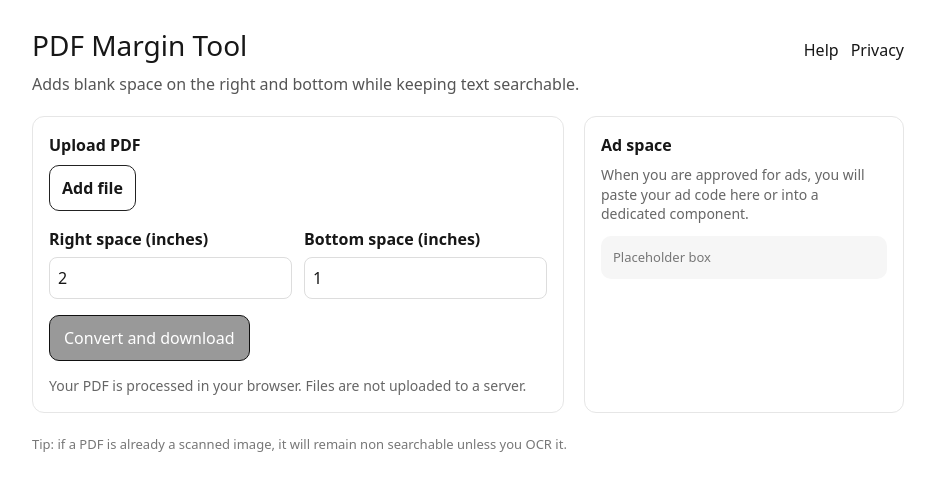
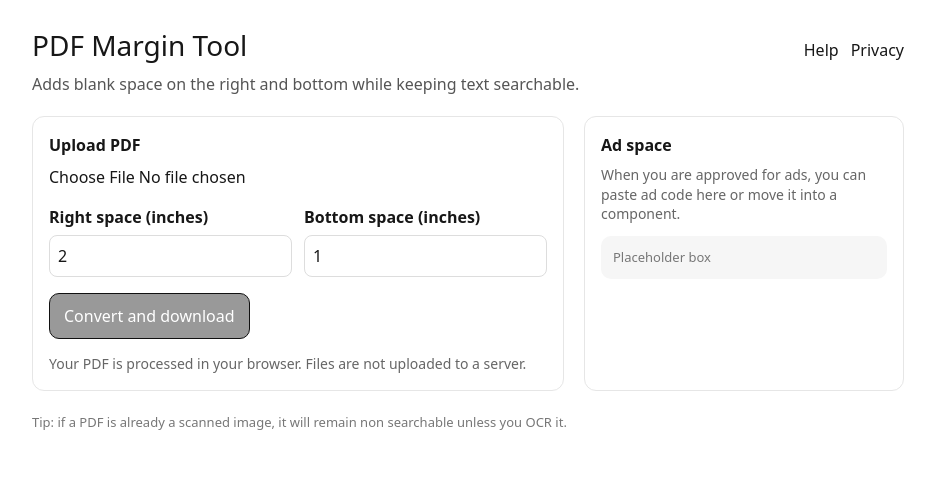
Before and after one commit to katherine-h-l/pdf-margin-tool, a Next.js app: page / in a window 1280 px wide. Shown: the top 490 px of the page, without its empty margins (172-1107 px from the left). Built offline with nearby package versions, Linux system fonts and the light colour scheme.

Commit message:
Fix Blob typing by using ArrayBuffer slice

```diff
--- a/app/page.tsx
+++ b/app/page.tsx
@@ -2,7 +2,7 @@
 
 import { PDFDocument } from "pdf-lib";
 import Link from "next/link";
-import { useMemo, useRef, useState } from "react";
+import { useMemo, useState } from "react";
 
 export default function Home() {
   const [file, setFile] = useState<File | null>(null);
@@ -10,8 +10,6 @@ export default function Home() {
   const [extraBottomIn, setExtraBottomIn] = useState<number>(1);
   const [isWorking, setIsWorking] = useState(false);
   const [error, setError] = useState<string | null>(null);
-
-  const fileInputRef = useRef<HTMLInputElement | null>(null);
 
   const canConvert = useMemo(() => !!file && !isWorking, [file, isWorking]);
 
@@ -44,7 +42,13 @@ export default function Home() {
       }
 
       const outBytes = await outPdf.save();
-      const blob = new Blob([outBytes], { type: "application/pdf" });
+
+      const ab = outBytes.buffer.slice(
+        outBytes.byteOffset,
+        outBytes.byteOffset + outBytes.byteLength
+      );
+
+      const blob = new Blob([ab], { type: "application/pdf" });
       const url = URL.createObjectURL(blob);
 
       const a = document.createElement("a");
@@ -59,15 +63,6 @@ export default function Home() {
     } finally {
       setIsWorking(false);
     }
-  }
-
-  function openFilePicker() {
-    fileInputRef.current?.click();
-  }
-
-  function formatFileLabel(f: File | null) {
-    if (!f) return "Add file";
-    return f.name.length > 42 ? `${f.name.slice(0, 30)}…${f.name.slice(-10)}` : f.name;
   }
 
   return (
@@ -103,47 +98,11 @@ export default function Home() {
       <section style={{ display: "grid", gridTemplateColumns: "1fr 320px", gap: 20 }}>
         <div style={{ border: "1px solid #e6e6e6", borderRadius: 12, padding: 16 }}>
           <label style={{ display: "block", fontWeight: 600, marginBottom: 8 }}>Upload PDF</label>
-
           <input
-            ref={fileInputRef}
             type="file"
             accept="application/pdf"
             onChange={(e) => setFile(e.target.files?.[0] ?? null)}
-            style={{ display: "none" }}
           />
-
-          <div style={{ display: "flex", gap: 12, alignItems: "center" }}>
-            <button
-              type="button"
-              onClick={openFilePicker}
-              style={{
-                border: "1px solid #222",
-                borderRadius: 10,
-                padding: "10px 12px",
-                background: "#fff",
-                cursor: "pointer",
-                fontWeight: 600,
-              }}
-            >
-              {formatFileLabel(file)}
-            </button>
-
-            {file && (
-              <button
-                type="button"
-                onClick={() => setFile(null)}
-                style={{
-                  border: "1px solid #ddd",
-                  borderRadius: 10,
-                  padding: "10px 12px",
-                  background: "#fff",
-                  cursor: "pointer",
-                }}
-              >
-                Clear
-              </button>
-            )}
-          </div>
 
           <div style={{ display: "grid", gridTemplateColumns: "1fr 1fr", gap: 12, marginTop: 16 }}>
             <div>
@@ -159,6 +118,7 @@ export default function Home() {
                 style={{ width: "100%", padding: 8, borderRadius: 8, border: "1px solid #ddd" }}
               />
             </div>
+
             <div>
               <label style={{ display: "block", fontWeight: 600, marginBottom: 6 }}>
                 Bottom space (inches)
@@ -200,7 +160,7 @@ export default function Home() {
         <aside style={{ border: "1px solid #e6e6e6", borderRadius: 12, padding: 16 }}>
           <div style={{ fontWeight: 700, marginBottom: 8 }}>Ad space</div>
           <div style={{ color: "#666", fontSize: 14, lineHeight: 1.4 }}>
-            When you are approved for ads, you will paste your ad code here or into a dedicated component.
+            When you are approved for ads, you can paste ad code here or move it into a component.
           </div>
 
           <div
```
